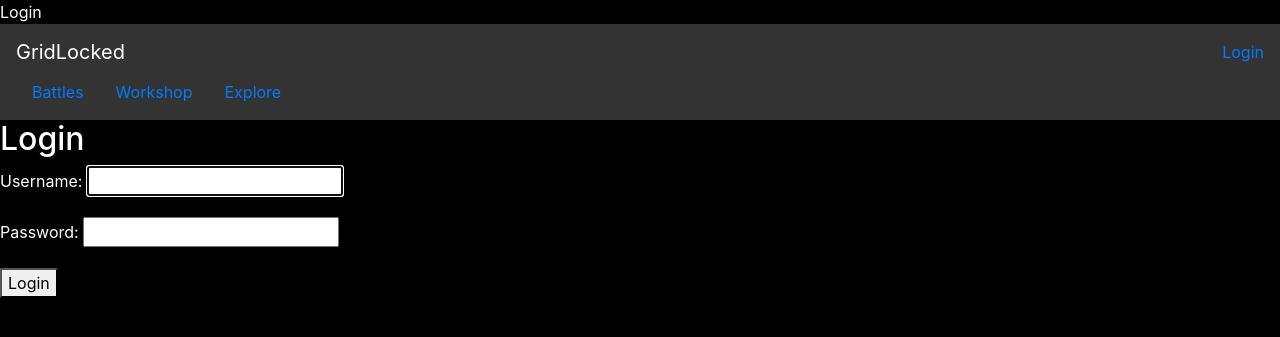
After one commit to ANDYDEARING/gridlocked, a Django app: a page that uses templates/base.html in a window 1280 px wide. The commit adds this page. Shown: the top 337 px of the page. Run offline with Django 3.2, Linux system fonts and the light colour scheme; some libraries are stand-ins or nearby versions.

Commit message:
basic login page wired up

```diff
--- a/GridLocked/urls.py
+++ b/GridLocked/urls.py
@@ -19,10 +19,13 @@ from GridLocked import views
 from django.conf import settings
 from django.conf.urls.static import static
 from django.views.generic import RedirectView
+from django.contrib.auth import views as auth_views
 
 
 urlpatterns = [
     path('admin/', admin.site.urls),
+    path('login/$', auth_views.LoginView.as_view(), name='login'),
+    path('logout/$', auth_views.LogoutView.as_view(), name='logout'),
 ]
 
 urlpatterns += [
--- a/templates/base.html
+++ b/templates/base.html
@@ -15,7 +15,7 @@
   <body id="body" data-currentpage="{{ currentPage }}">
     <div class="navbar">
         <span class="navbar-brand">GridLocked</span>
-        <span>Username</span>
+        <a href="{% url 'login' %}">Login</a>
         <div class="navigation-links">
             <a class="nav-item nav-link" id="battles-link" href="{% url 'battles' %}">Battles</a>
             <a class="nav-item nav-link" id="workshop-link" href="{% url 'workshop' %}">Workshop</a>
--- /dev/null
+++ b/templates/registration/login.html
@@ -0,0 +1,12 @@
+{% extends 'base.html' %}
+
+{% block title %}Login{% endblock %}
+
+{% block content %}
+  <h2>Login</h2>
+  <form method="post">
+    {% csrf_token %}
+    {{ form.as_p }}
+    <button type="submit">Login</button>
+  </form>
+{% endblock %}
```
